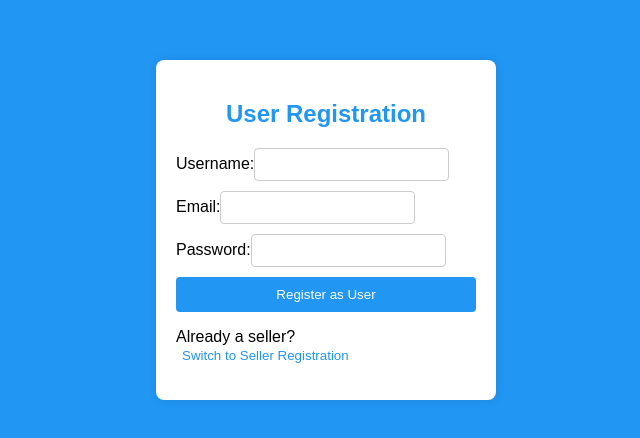
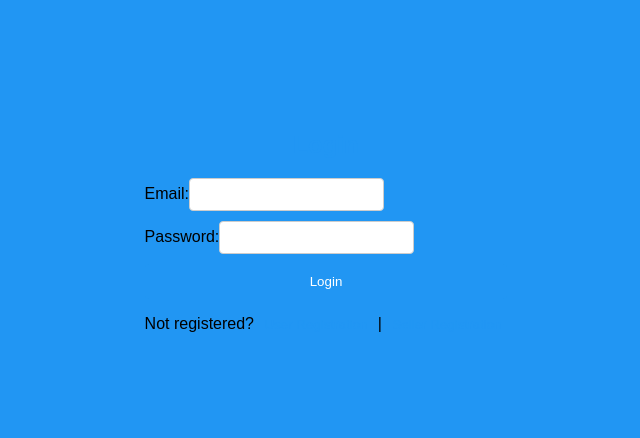
Before and after one commit to phefadutshepo/AllInOneKasi, a React (Create React App) app: page / in a window 1280 px wide. Shown: the part 170-608 px from the top of the page, without its empty margins (314-954 px from the left). Built offline with nearby package versions, Linux system fonts and the light colour scheme.

Commit message:
Back to login

```diff
--- a/package.json
+++ b/package.json
@@ -10,7 +10,6 @@
     "react": "^18.2.0",
     "react-dom": "^18.2.0",
     "react-router-dom": "^6.16.0",
-    "react-scripts": "^5.0.1",
     "web-vitals": "^2.1.4"
   },
   "scripts": {
@@ -36,5 +35,8 @@
       "last 1 firefox version",
       "last 1 safari version"
     ]
+  },
+  "devDependencies": {
+    "react-scripts": "^5.0.1"
   }
 }
--- a/src/App.js
+++ b/src/App.js
@@ -4,21 +4,70 @@ import SellerRegistration from './SellerRegistration';
 
 function App() {
   const [isUserRegistration, setIsUserRegistration] = useState(true);
+  const [isLoginView, setIsLoginView] = useState(true);
+
+  const [loginData, setLoginData] = useState({
+    email: '',
+    password: '',
+  });
+
+  const handleLoginInputChange = (e) => {
+    const { name, value } = e.target;
+    setLoginData({
+      ...loginData,
+      [name]: value,
+    });
+  };
+
+  const handleLoginSubmit = (e) => {
+    e.preventDefault();
+    // Add logic here to handle login submission, e.g., send data to the server
+    console.log('Login Data:', loginData);
+  };
 
   const switchToUserRegistration = () => {
     setIsUserRegistration(true);
+    setIsLoginView(false);
   };
 
   const switchToSellerRegistration = () => {
     setIsUserRegistration(false);
+    setIsLoginView(false);
+  };
+
+  const switchToLogin = () => {
+    setIsLoginView(true);
+    setIsUserRegistration(true);
   };
 
   return (
     <div className="App">
-      {isUserRegistration ? (
-        <UserRegistration switchToSellerRegistration={switchToSellerRegistration} />
+      {isLoginView ? (
+        <div>
+          <h2>Login</h2>
+          <form onSubmit={handleLoginSubmit}>
+            <div>
+              <label>Email:</label>
+              <input type="email" name="email" value={loginData.email} onChange={handleLoginInputChange} />
+            </div>
+            <div>
+              <label>Password:</label>
+              <input type="password" name="password" value={loginData.password} onChange={handleLoginInputChange} />
+            </div>
+            <button type="submit">Login</button>
+          </form>
+          <p>
+            Not registered?{' '}
+            <button onClick={switchToUserRegistration}>User Registration</button> |{' '}
+            <button onClick={switchToSellerRegistration}>Seller Registration</button>
+          </p>
+        </div>
       ) : (
-        <SellerRegistration switchToUserRegistration={switchToUserRegistration} />
+        isUserRegistration ? (
+          <UserRegistration switchToSellerRegistration={switchToSellerRegistration} />
+        ) : (
+          <SellerRegistration switchToUserRegistration={switchToUserRegistration} />
+        )
       )}
     </div>
   );
--- a/src/SellerRegistration.js
+++ b/src/SellerRegistration.js
@@ -1,7 +1,7 @@
 import React, { useState } from 'react';
 import './App.css';
 
-const SellerRegistration = ({ switchToUserRegistration }) => {
+const SellerRegistration = ({ switchToUserRegistration, switchToLogin }) => {
   const [sellerData, setSellerData] = useState({
     companyName: '',
     taxId: '',
@@ -51,6 +51,11 @@ const SellerRegistration = ({ switchToUserRegistration }) => {
         Want to register as a user?{' '}
         <button onClick={switchToUserRegistration}>Switch to User Registration</button>
       </p>
+      <p>
+        Already registered?
+        <button onClick={switchToLogin}>Back to Login</button>
+      </p>
+
     </div>
   );
 };
```
Also changed, not shown: 1 other file (tests, documents, lock files or other folders).
